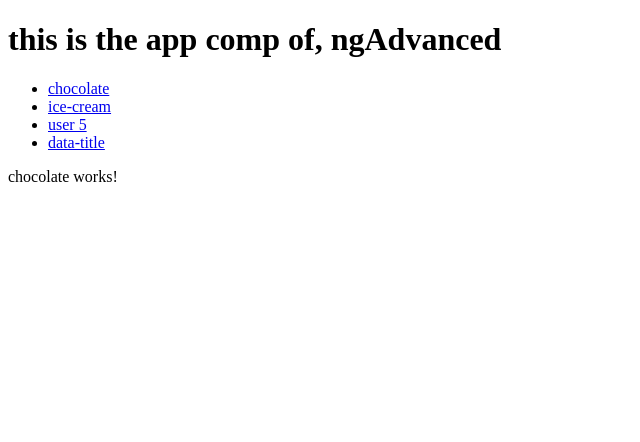
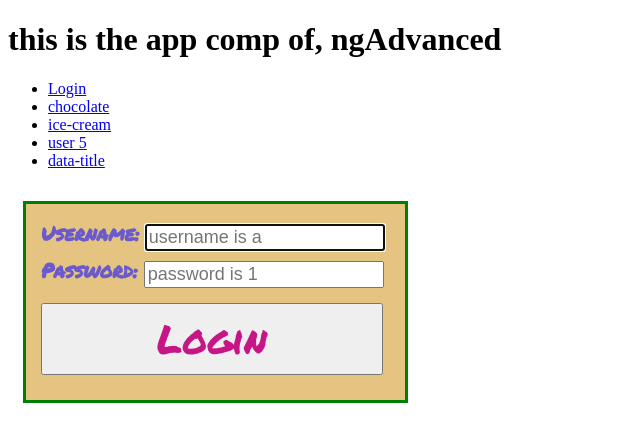
Before and after one commit to Avramo/ngAdvanced, an Angular app: page /login in a window 1280 px wide. Before the commit this address led to /chocolate. Shown: the top 442 px of the page, without its empty margins (0-640 px from the left). Built offline with nearby package versions, Linux system fonts and the light colour scheme.

Commit message:
login guard

```diff
--- a/src/app/app-routing.module.ts
+++ b/src/app/app-routing.module.ts
@@ -5,19 +5,21 @@ import { ChocolateComponent } from './comps/chocolate/chocolate.component';
 import { DataTitleComponent } from './comps/data-title/data-title.component';
 import { JsonAppUserComponent } from './comps/json-app-user/json-app-user.component';
 import { CanActivateIceCreamService } from './services/guards/can-activate-ice-cream.service';
+import { LoginComponent } from './comps/login/login.component';
 
 const routes: Routes = [
+  { path: 'login', component: LoginComponent },
   { path: 'chocolate', component: ChocolateComponent },
   { path: 'ice-cream', component: IceCreamComponent ,
     canActivate: [CanActivateIceCreamService]
   },
-  { path: 'user/:id', component: JsonAppUserComponent },///////////
+  { path: 'user/:id', component: JsonAppUserComponent },
   { path: 'data-title',
     component: DataTitleComponent,
     data:{title: 'this is the data title'}
   },
 
-  { path: '', redirectTo: '/chocolate', pathMatch:'full'},
+  { path: '', redirectTo: '/login', pathMatch:'full'},
   { path: '**', redirectTo: '/chocolate', pathMatch:'full'},
 ];
 
--- a/src/app/app.component.html
+++ b/src/app/app.component.html
@@ -1,6 +1,7 @@
 <h1>this is the app comp of, {{title}}</h1>
 
 <ul>
+  <li><a routerLink="/login">Login</a></li>
   <li><a routerLink="/chocolate">chocolate</a></li>
   <li><a routerLink="/ice-cream">ice-cream</a></li>
   <li><a routerLink="/user/5">user 5</a></li>
--- a/src/app/app.module.ts
+++ b/src/app/app.module.ts
@@ -8,6 +8,8 @@ import { ChocolateComponent } from './comps/chocolate/chocolate.component';
 import { DataTitleComponent } from './comps/data-title/data-title.component';
 import { JsonAppUserComponent } from './comps/json-app-user/json-app-user.component';
 import { HttpClientModule } from '@angular/common/http';
+import { LoginComponent } from './comps/login/login.component';
+import { FormsModule } from '@angular/forms';
 
 @NgModule({
   declarations: [
@@ -15,12 +17,14 @@ import { HttpClientModule } from '@angular/common/http';
     IceCreamComponent,
     ChocolateComponent,
     DataTitleComponent,
-    JsonAppUserComponent
+    JsonAppUserComponent,
+    LoginComponent
   ],
   imports: [
     BrowserModule,
     AppRoutingModule,
     HttpClientModule,
+    FormsModule,
   ],
   providers: [],
   bootstrap: [AppComponent]
--- /dev/null
+++ b/src/app/comps/login/login.component.css
@@ -0,0 +1,27 @@
+.loginbox{
+    display: inline-flex;
+    flex-direction: column;
+    margin: 15px;
+    border: green 3px solid;
+    padding: 15px;
+    font-family: 'Permanent Marker', cursive;
+    font-size: 20px;
+    background-color: rgb(228, 196, 128);
+}
+input{
+    margin: 5px ;
+    font-size: 18px;
+}
+button{
+    width: 98%;
+    padding: 5px;
+    margin: 10px 0;
+    font-family: 'Permanent Marker', cursive;
+    font-size: 40px;
+    color: mediumvioletred;
+}
+.labelinput{
+    display: inline-flex;
+    justify-content: space-between;
+    color: slateblue;
+}
--- /dev/null
+++ b/src/app/comps/login/login.component.html
@@ -0,0 +1,16 @@
+
+<div class='loginbox'>
+    <div class="labelinput">
+        <label for="usrname"> <b>Username:</b></label>
+        <input type="text" id="usrname" placeholder="username is a" autofocus [(ngModel)]='inputUsername'>
+    </div>
+    <div class="labelinput">
+        <label for="pswrd"><b>Password: </b></label>
+        <input type="password" id="pswrd" placeholder="password is 1" [(ngModel)]='inputPassword'><br>
+    </div>
+    <button (click)='login()'>Login</button>
+</div>
+
+<style>
+    @import url('https://fonts.googleapis.com/css?family=Permanent+Marker&display=swap');
+    </style>
--- /dev/null
+++ b/src/app/comps/login/login.component.ts
@@ -0,0 +1,32 @@
+import { Component, OnInit, NgModule, Input } from '@angular/core';
+import { LoginSuperGuardService } from 'src/app/services/guards/login-super-guard.service';
+import { Router } from '@angular/router';
+import { NgClass } from '@angular/common';
+
+
+@Component({
+  selector: 'login',
+  templateUrl: './login.component.html',
+  styleUrls: ['./login.component.css']
+})
+export class LoginComponent implements OnInit {
+  @Input() inputUsername: string;
+  @Input() inputPassword: string;
+
+
+  constructor(public loginSVC:LoginSuperGuardService,
+    private router:Router) { }
+
+  ngOnInit() {
+  }
+  login(){
+    console.log('LoginComponent login()');
+    if (this.inputUsername == 'a' && this.inputPassword == '1') {
+      this.loginSVC.isLoggedIn = true;
+      this.router.navigateByUrl('/chocolate');
+    }
+
+
+
+}
+}
--- /dev/null
+++ b/src/app/services/guards/login-super-guard.service.ts
@@ -0,0 +1,27 @@
+import { Injectable } from '@angular/core';
+import { Router, RouterEvent, NavigationEnd } from '@angular/router';
+
+@Injectable({
+  providedIn: 'root'
+})
+export class LoginSuperGuardService {
+
+  isLoggedIn: boolean = false;
+
+  constructor(private router:Router) {
+    console.log('LoginSuperGuardService constructor start');
+
+    this.router.events.subscribe(routerEvent =>{
+      if (routerEvent instanceof NavigationEnd){
+        console.log('routerEvent, isLoggedIn: ', this.isLoggedIn, 'url: ', this.router.url);
+
+        if (this.router.url.includes('login') == false) {
+          if (this.isLoggedIn == false) {
+            this.router.navigateByUrl('/login')
+          }
+        }
+      }
+    })
+  }
+
+}
```
Also changed, not shown: 2 other files (tests, documents, lock files or other folders).
